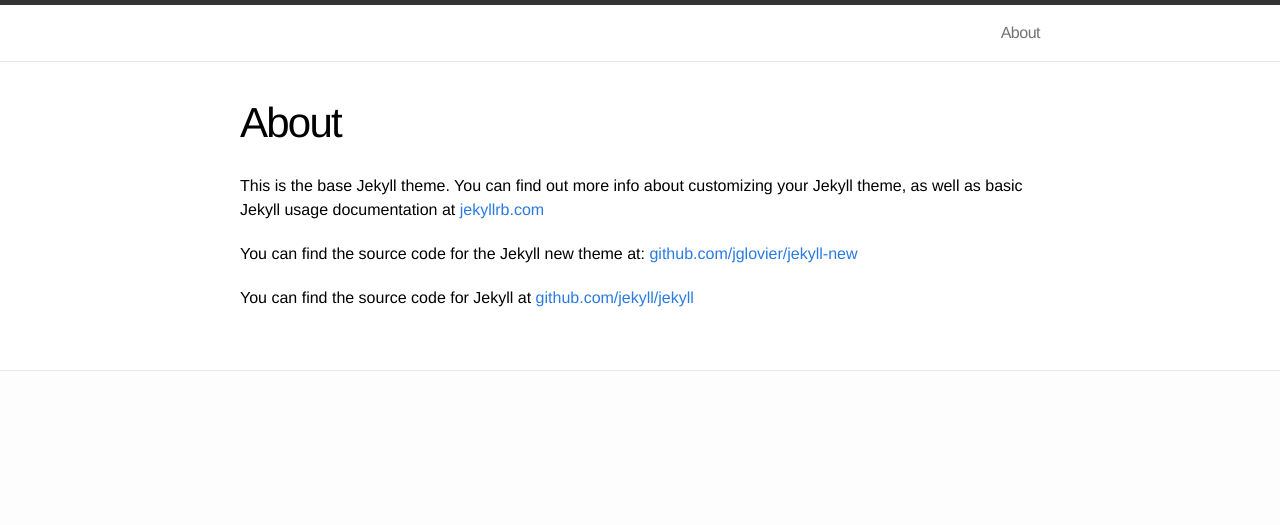
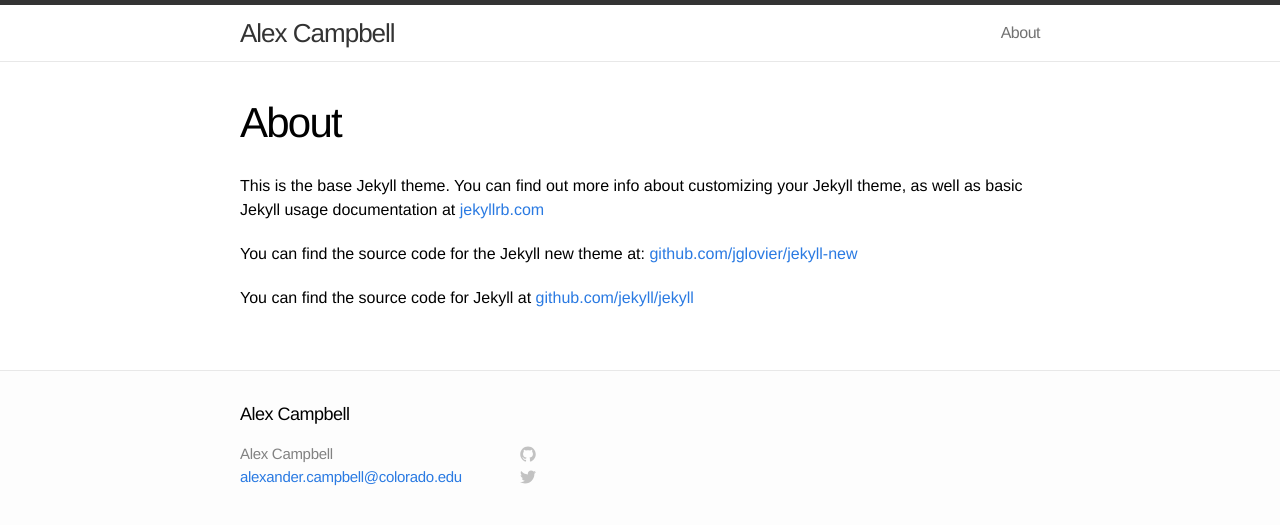
Before and after one commit to Zandrr/Zandrr.github.io, a Jekyll site: the page built from about.md, in a window 1280 px wide. Shown: the top 525 px of the page. Built offline with Jekyll 4.4.1, drawn with Linux system fonts in a browser that asks for light colours; some of the changed lines change nothing that is shown.

Commit message:
added config back

```diff
--- a/_config.yml
+++ b/_config.yml
@@ -1,11 +1,12 @@
-# # Site settings
-# email: alexander.campbell@colorado.edu
-# description: ""
-# baseurl: ""
-# url: "http://alexcampbell.co"
-# twitter_username: CampbellAlexS
-# github_username:  Zandrr
+# Site settings
+title: Alex Campbell
+email: alexander.campbell@colorado.edu
+description: ""
+baseurl: ""
+url: "http://alexcampbell.co"
+twitter_username: CampbellAlexS
+github_username:  Zandrr
 
-# # Build settings
-# markdown: kramdown
-# permalink: pretty
+# Build settings
+markdown: kramdown
+permalink: pretty
```
